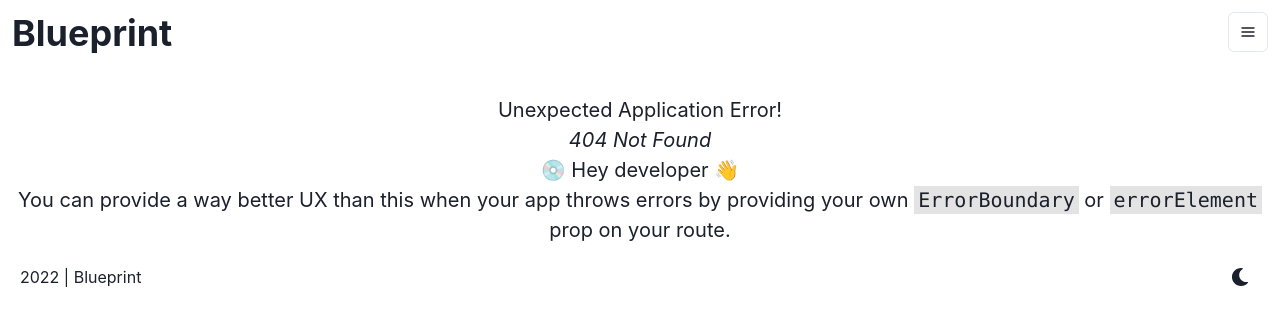
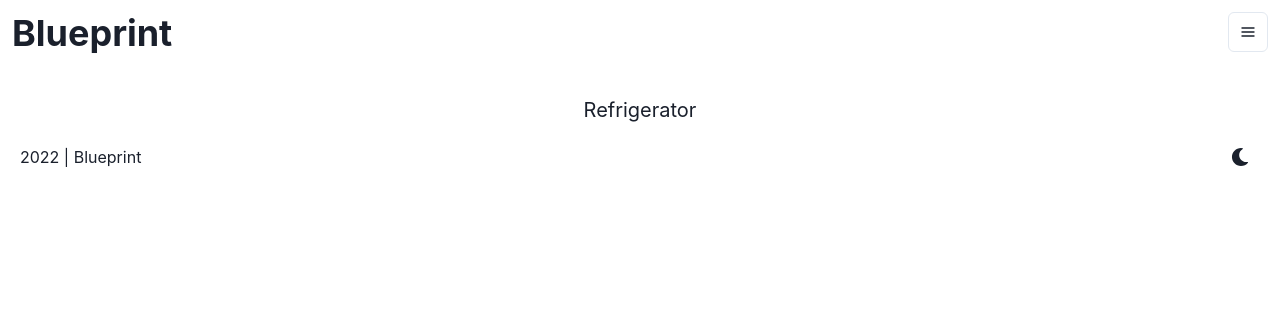
Before and after one commit to stephenparkhum/House-App-V2, a React (Create React App) app: page /appliances in a window 1280 px wide. Before the commit this address had no page. Shown: the top 326 px of the page. Built offline with nearby package versions, Linux system fonts and the light colour scheme.

Commit message:
Adding appliances

```diff
--- a/src/App.tsx
+++ b/src/App.tsx
@@ -26,8 +26,9 @@ import HousePage from './components/House'
 import testUser from './data/data'
 import { SiteData } from './data/siteData'
 import Room from "./components/Room";
-import { AddIcon, EditIcon, ExternalLinkIcon, HamburgerIcon, RepeatIcon } from "@chakra-ui/icons";
+import { AddIcon, EditIcon, ExternalLinkIcon, HamburgerIcon, RepeatIcon, ChevronLeftIcon } from "@chakra-ui/icons";
 import Contractors from "./components/Contractors";
+import Appliances from "./components/Appliances";
 
 
 const router = createBrowserRouter([
@@ -47,7 +48,30 @@ const router = createBrowserRouter([
     path: "/contractors",
     element: <Contractors contractors={testUser.contractors} />,
   },
+  {
+    path: "/appliances",
+    element: <Appliances appliances={testUser.appliances} />,
+  },
 ]);
+
+
+const menu = [
+  'Your Houses',
+  'Contractors',
+  'Appliances'
+]
+
+const displayMenu = () => {
+  return menu.map((item) => {
+    return (
+      <Link href={item === 'Your Houses' ? '/' : `/${item.toLowerCase()}`}>
+        <MenuItem>
+          {item}
+        </MenuItem>
+      </Link>
+    )
+  })
+}
 
 export const App = () => {
   const { name } = SiteData;
@@ -64,21 +88,12 @@ export const App = () => {
             <Menu>
               <MenuButton
                 as={IconButton}
-                aria-label='Options'
+                aria-label='Menu'
                 icon={<HamburgerIcon />}
                 variant='outline'
               />
               <MenuList>
-                <Link href="/">
-                  <MenuItem>
-                    Your Houses
-                  </MenuItem>
-                </Link>
-                <Link href="/contractors">
-                  <MenuItem>
-                    Contractors
-                  </MenuItem>
-                </Link>
+                {displayMenu()}
               </MenuList>
             </Menu>
           </Flex>
--- /dev/null
+++ b/src/components/Appliances.tsx
@@ -0,0 +1,19 @@
+import { Box } from '@chakra-ui/react'
+import { Appliance } from '../types/types'
+
+type Props = {
+  appliances: Appliance[],
+
+}
+
+const Appliances = ({ appliances }: Props) => {
+  return (
+    <Box>
+      {appliances.map((a) => { return <p>{a.name}</p> })}
+    </Box>
+
+  )
+
+}
+
+export default Appliances
--- a/src/data/data.ts
+++ b/src/data/data.ts
@@ -1,7 +1,8 @@
-import { Room, House, User, Admin, Contractor } from '../types/types'
+import { Room, House, User, Admin, Contractor, Appliance } from '../types/types'
 
 
-const testRooms: Room[] = [{
+const testRooms: Room[] = [
+  {
     id: '7D9B75B3-4384-47DB-8E81-B9D6AE0C5676',
     whoLivesInHere: ['Stephen', 'Sarah'],
     isOffice: false,
@@ -9,6 +10,14 @@ const testRooms: Room[] = [{
     nickname: 'Master bedroom',
     type: 'Bedroom',
     imgUrl: "https://images.pexels.com/photos/90317/pexels-photo-90317.jpeg?auto=compress&cs=tinysrgb&w=1260&h=750&dpr=2",
+  },
+  {
+    id: '5F63795D-6E45-475E-BA00-19D1B9168EA2',
+    isOffice: false,
+    isGuestRoom: false,
+    nickname: 'Kitchen',
+    type: 'Kitchen',
+    imgUrl: 'https://images.pexels.com/photos/1080721/pexels-photo-1080721.jpeg?auto=compress&cs=tinysrgb&w=1260&h=750&dpr=2',
   },
   {
     id: '417F9DE0-7EA6-4A3D-B4EA-10C52023AD47',
@@ -163,11 +172,21 @@ const contractors: Contractor[] = [
   },
 ]
 
+const testAppliances: Appliance[] = [
+  {
+    name: 'Refrigerator',
+    make: 'Samsung',
+    model: '443GFE',
+    rooms: ['19AF1EA4-4535-4E71-B4F1-2C44331426BA', '417F9DE0-7EA6-4A3D-B4EA-10C52023AD47']
+  }
+]
+
 const testUser: User = {
   id: '10EF343B-F305-44FA-9E41-6179D017284F',
   name: 'Stephen',
   houses: [testHouse, testAirbnb],
-  contractors: contractors
+  contractors: contractors,
+  appliances: testAppliances,
 }
 
 export default testUser
```
Also changed, not shown: src/types/types.ts (+12 -2 lines). Lines whose indentation alone changed are shown as unchanged.
